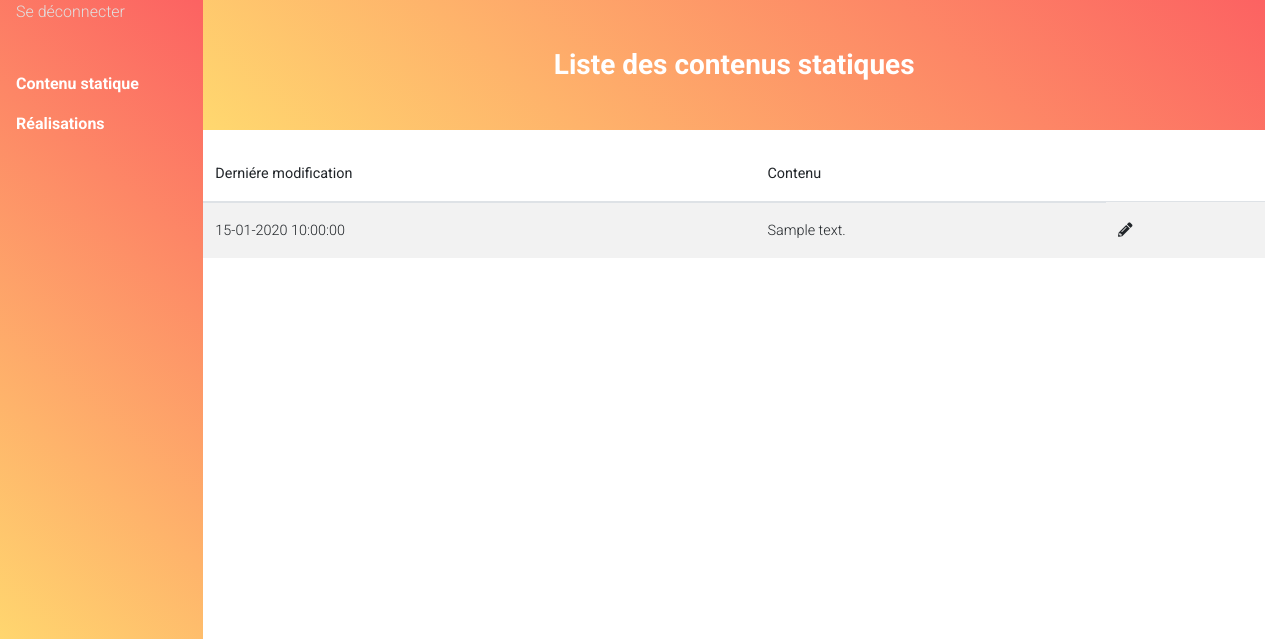
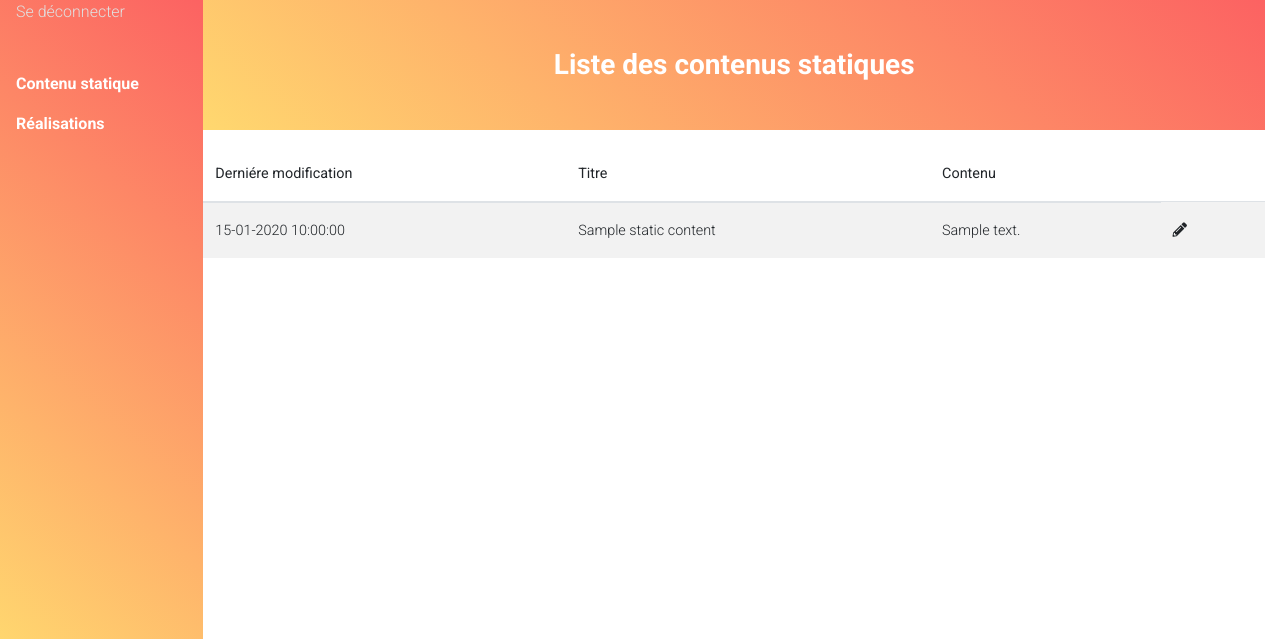
Before and after one commit to LudovicCocquyt/EmericH, a Symfony app: template EH/templates/static_content/index.html.twig in a window 1280 px wide. Shown: the top 639 px of the page. Run offline with Twig, Linux system fonts and the light colour scheme; the template is opened without the code that fills it: most values are stand-ins (such as "Sample title", 1, 10 or a date in 2020); some libraries are stand-ins or nearby versions.

Commit message:
add title in xtatic-content

```diff
--- a/EH/src/Form/StaticContentType.php
+++ b/EH/src/Form/StaticContentType.php
@@ -11,7 +11,8 @@ class StaticContentType extends AbstractType
 {
     public function buildForm(FormBuilderInterface $builder, array $options)
     {
-        $builder->add('content');
+        $builder->add('content')
+                ->add('title');
     }
 
     public function configureOptions(OptionsResolver $resolver)
--- a/EH/templates/static_content/_form.html.twig
+++ b/EH/templates/static_content/_form.html.twig
@@ -6,6 +6,12 @@
     <div class="card">
 
       <div class="card-body mx-4">
+
+        <div class="md-form">
+          <i class="fas fa-pencil-alt prefix grey-text"></i>
+          {{ form_widget(form.title) }}
+        </div>
+
         <div class="md-form">
           <i class="fas fa-pencil-alt prefix grey-text"></i>
           {{ form_widget(form.content) }}
--- a/EH/templates/static_content/index.html.twig
+++ b/EH/templates/static_content/index.html.twig
@@ -16,6 +16,7 @@
             <thead>
                 <tr>
                     <th>Derniére modification</th>
+                    <th>Titre</th>
                     <th>Contenu</th>
                 </tr>
             </thead>
@@ -23,7 +24,8 @@
             {% for static_content in static_contents %}
                 <tr>
                     <td>{{ static_content.updatedAt ? static_content.updatedAt|date('d-m-Y H:i:s') : '' }}</td>
-                    <td>{{ static_content.content | slice(0, 120) }}</td>
+                    <td>{{ static_content.title }}</td>
+                    <td>{{ static_content.content | slice(0, 60) }}</td>
                     <td>
                         {# <a href="{{ path('static_content_show', {'id': static_content.id}) }}">show</a> #}
                         <a href="{{ path('static_content_edit', {'id': static_content.id}) }}"><i class="fas fa-pencil-alt pr-xl-2 pr-md-0 pr-2"></i></a>
```
Also changed, not shown: EH/src/Entity/StaticContent.php (+17 -0 lines).
